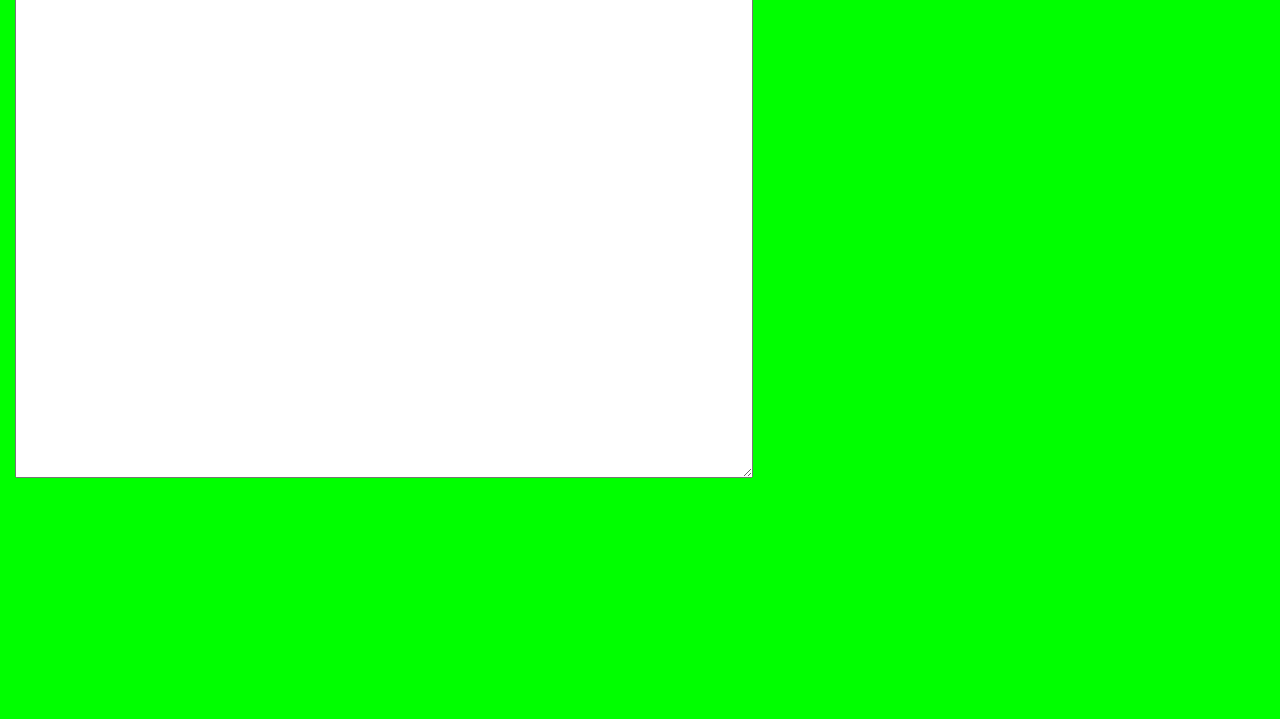
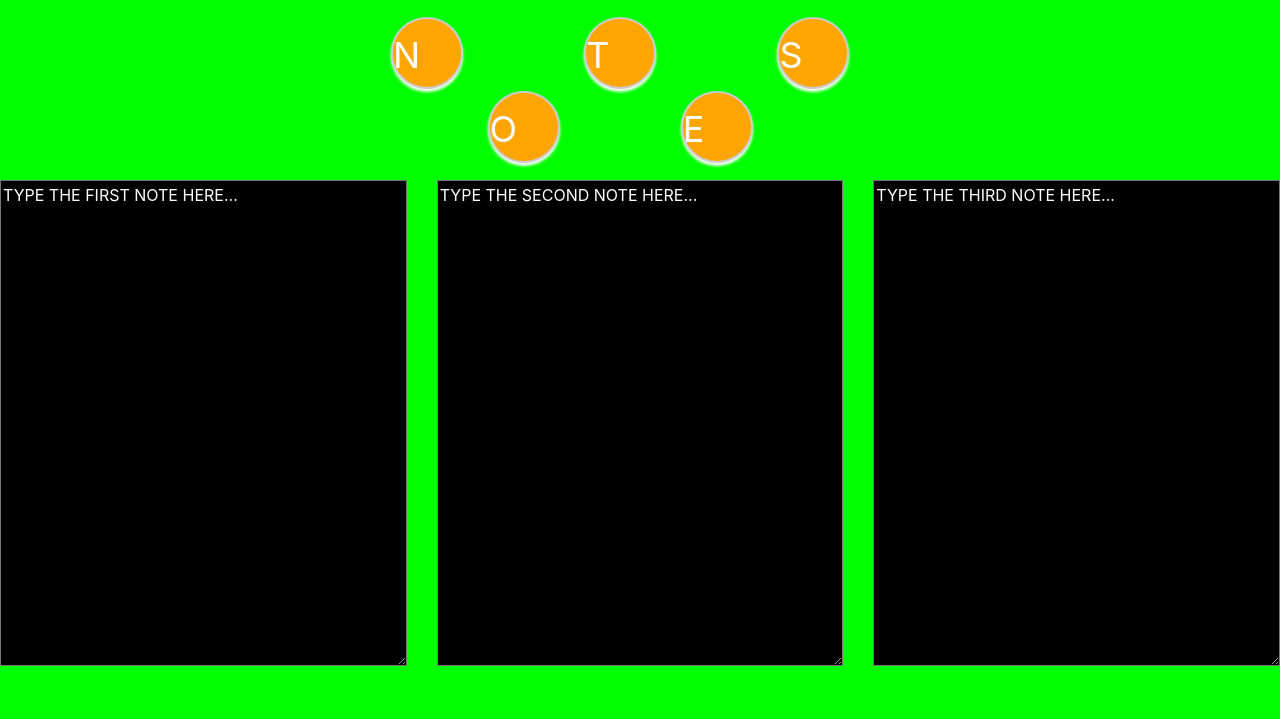
Before and after one commit to sovannsok/html, a plain HTML site: page store/school_project/note.html in a window 1280 px wide. Shown: the part 81-800 px from the top of the page. Drawn offline with Linux system fonts and the light colour scheme.

Commit message:
Update note page

```diff
--- a/store/school_project/note.html
+++ b/store/school_project/note.html
@@ -54,11 +54,96 @@
 	</div>
 </div>
 
-<div class="container-fluid" id="notes">
-	<textarea rows="20" cols="70">
+<div class="mt-4">
+	<div class="container-fluid" id="notes">
+		<div id="title">
+			<table class="w-100 mb-3">
+				<tr>
+					<td width="30%">
+						&nbsp;
+					</td>
+					<td>
+						<div class="box">N</div>
+					</td>
+					<td>
+						&nbsp;
+					</td>
+					<td>
+						<div class="box">T</div>
+					</td>
+					<td>
+						&nbsp;
+					</td>
+					<td>
+						<div class="box">S</div>
+					</td>
+					<td>
+						&nbsp;
+					</td>
+					<td>
+					<td width="30%">
+						&nbsp;
+					</td>
+				</tr>
+				<tr>
+					<td width="30%">
+						&nbsp;
+					</td>
+					<td>
+						&nbsp;
+					</td>
+					<td>
+						<div class="box">O</div>
+					</td>
+					<td>
+						&nbsp;
+					</td>
+					<td>
+						<div class="box">E</div>
+					</td>
+					<td>
+						&nbsp;
+					</td>
+					<td>
+					<td>
+						&nbsp;
+					</td>
+					<td width="30%">
+						&nbsp;
+					</td>
+				</tr>
+			</table>
+		</div>
+		</div>
+		<div class="row">
+			<div class="col-4">
+				<textarea rows="20" style="background-color: black; width: 100%; color: white;" placeholder="type something">TYPE THE FIRST NOTE HERE...</textarea>
+			</div>
+			<div class="col-4">
+				<textarea rows="20" style="background-color: black; width: 100%; color: white;" placeholder="type something">TYPE THE SECOND NOTE HERE...</textarea>
+			</div>
+			<div class="col-4">
+				<textarea rows="20" style="background-color: black; width: 100%; color: white;" placeholder="type something">TYPE THE THIRD NOTE HERE...</textarea>
+			</div>
+		</div>
+	</div>
+</div>
 
-	</textarea>
-</div>
+<style type="text/css">
+	.box {
+		display: inline-block;
+		width: 72px;
+		height: 72px;
+		border: solid #ccc 2px;
+		background-color: orange;
+		margin: auto;
+		line-height: 72px;
+		font-size: 36px;
+		color: white;
+		box-shadow: 0 3px 3px white;
+		border-radius: 50%;
+	}
+</style>
 
 </body>
 </html>
```
